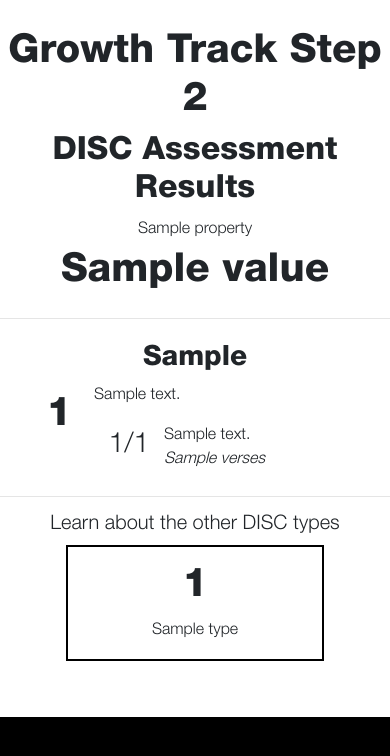
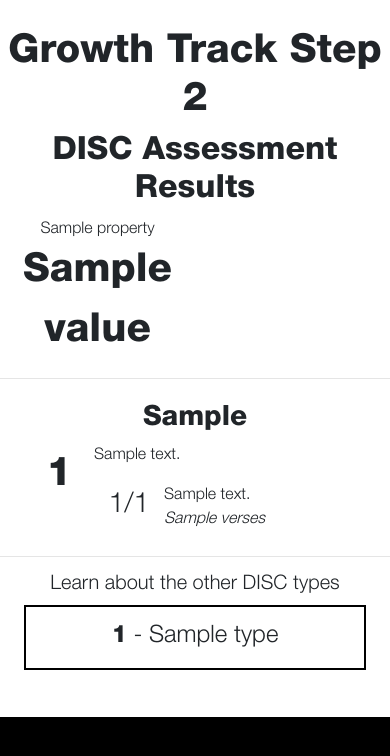
Before and after one commit to just0422/christ-tab-growth-track, a Flask app: template templates/disc_complete.html in a window 390 px wide. Shown: the part 64-820 px from the top of the page. Run offline with Flask 2, Linux system fonts and the light colour scheme; the template is opened without the code that fills it: most values are stand-ins (such as "Sample title", 1, 10 or a date in 2020); some libraries are stand-ins or nearby versions.

Commit message:
DISC submission page is mobile friendly

```diff
--- a/static/css/style.css
+++ b/static/css/style.css
@@ -158,6 +158,22 @@
   border: 2px solid black;
 }
 
+.gt-accordion-item {
+  border: 2px solid black;
+}
+
+.gt-accordion-header {
+  cursor: pointer;
+}
+
+.gt-accordion-header:hover {
+  background-color: #c0c0c0;
+}
+
+.gt-accordion-content {
+  border-top: 1px dotted black
+}
+
 .gt-result-side-icon {
   font-size: 80px;
 }
--- a/templates/disc_complete.html
+++ b/templates/disc_complete.html
@@ -2,9 +2,9 @@
 {% block content %}
 
 <h2 class="text-center gt-page-header">DISC Assessment Results</h2>
-<div class="row">
+<div class="row mx-0">
   {% for property, result in disc_results.items() %}
-    <div class="col-sm-3 text-center">
+    <div class="col-6 col-md-3 text-center">
       <div>{{property}}</div>
       <div class="gt-assessment-result">{{result['value']}}</div>
     </div>
@@ -35,7 +35,7 @@
 
 <hr/>
 <h5 class="text-center">Learn about the other DISC types</h5>
-<div id="gt-descriptions">
+<div id="gt-descriptions" class="d-none d-md-block">
   <div class="row mx-2">
     {% for property in disc_properties %}
       <div class="col-sm-3 text-center">
@@ -64,4 +64,28 @@
     </div>
   {% endfor %}
 </div>
+
+<div class="accordion d-block d-md-none mx-4" id="gt-descriptions-accordion">
+  {% for property in disc_properties %}
+    <div class="gt-accordion-item my-1">
+      <div class="text-center py-3 gt-accordion-header" id="{{property}}-description-heading" data-toggle="collapse" data-target="#{{property}}-description-collapse" aria-expanded="true" aria-controls="{{property}}-description-collapse">
+        <h4 class="mb-0"><span class="gt-card-title">{{property[0]}}</span> - {{property}}</h4>
+      </div>
+
+      <div id="{{property}}-description-collapse" class="collapse py-2 gt-accordion-content" aria-labelledby="{{property}}-description-heading" data-parent="#gt-descriptions-accordion">
+        <div class="px-3">
+          <div>{{disc_properties[property]['description']}}</div>
+          <!-- Combo Categories -->
+          {% for subproperty in disc_properties if subproperty != property %}
+            <div class="ml-4 mt-3 gt-complete-secondary-category">
+              <h3 class="float-left text-center mb-0 gt-complete-result-header">{{property[0]}}/{{subproperty[0]}}</h3>
+              <div>{{disc_properties[property][subproperty]['description']}}</div>
+              <div><i>{{disc_properties[property][subproperty]['verses']}}</i></div>
+            </div>
+          {% endfor %}
+        </div>
+      </div>
+    </div>
+  {% endfor %}
+</div>
 {% endblock %}
```
